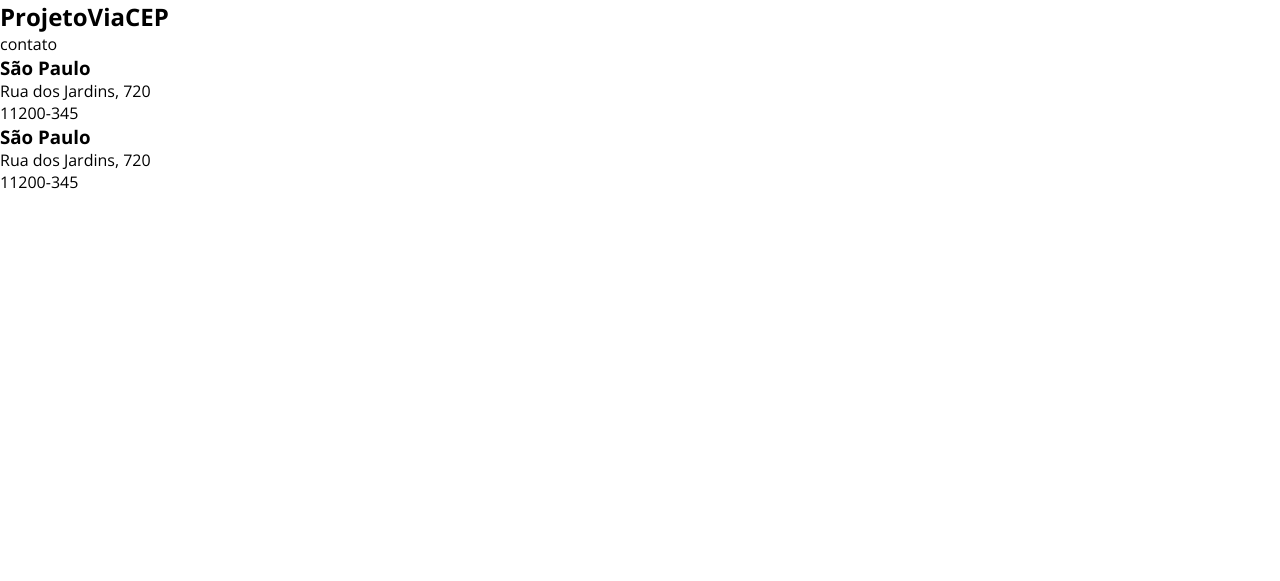
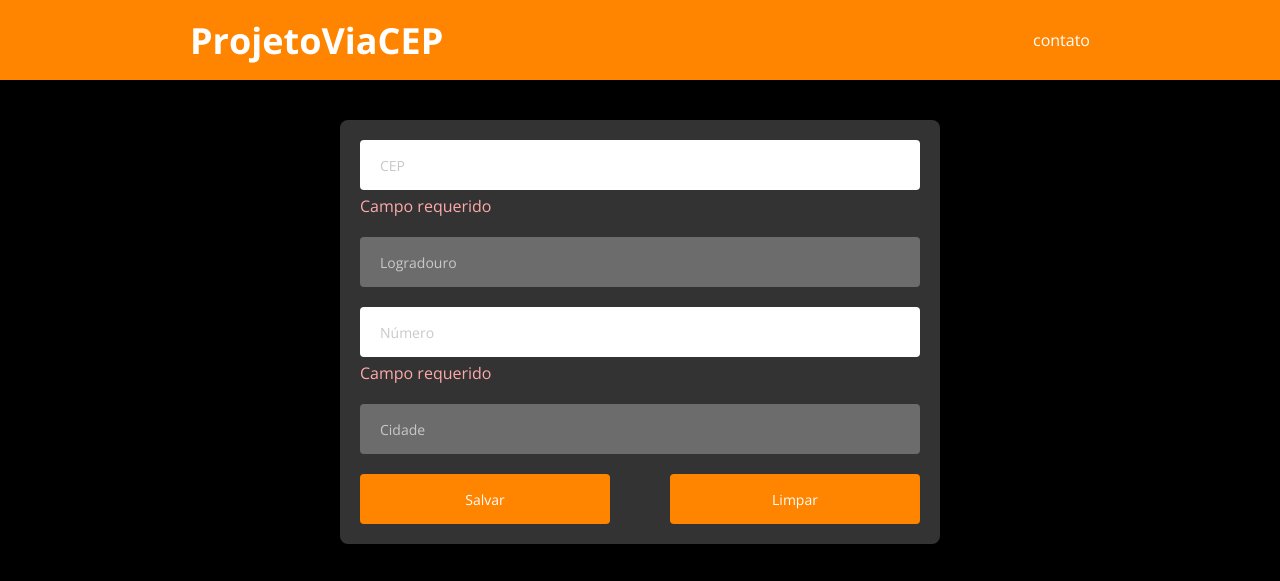
Before and after one commit to AJunior98/ProjetoViaCEP, a plain HTML site: page index.html in a window 1280 px wide. Drawn offline with nearby package versions, Linux system fonts and the light colour scheme.

Commit message:
Estilizando botões

```diff
--- a/css/styles.css
+++ b/css/styles.css
@@ -4,3 +4,98 @@
     margin: 0;
     font-family: 'Open Sans', sans-serif;
 }
+
+html, body {
+    background-color: #000;
+}
+
+.nav-container {
+    height: 80px;
+    background-color: #ff8400;
+    width: 100%;
+    padding: 0 20px;
+    display: flex;
+    align-items: center;
+}
+
+.nav-main {
+    width: 100%;
+    max-width: 900px;
+    margin: 0 auto;
+    display: flex;
+    align-items: center;
+    justify-content: space-between;
+}
+
+.nav-main h1{
+    color: #fff;
+    font-size: 36px;
+}
+
+.contact-link {
+    color: #fff;
+    cursor: pointer;
+}
+
+.form-container {
+    padding: 40px 20px;
+}
+
+.card-form {
+    background-color: #333;
+    width: 100%;
+    max-width: 600px;
+    margin: 0 auto;
+    border-radius: 8px;
+    padding: 20px;
+}
+
+.form-control {
+    margin-bottom: 20px;
+}
+
+.form-control label {
+    display: none;
+}
+
+.error-message {
+    margin-top: 5px;
+    color: #fAA;
+}
+
+.form-input {
+    height: 50px;
+    width: 100%;
+    border-radius: 4px;
+    padding: 0 20px;
+    font-size: 14px;
+    border: 0;
+}
+
+.form-input::placeholder {
+    color: #c9c9c9;
+}
+
+.btn-container {
+    display: flex;
+    justify-content: space-between;
+}
+
+.btn {
+    width: 250px;
+    height: 50px;
+    background-color: #ff8400;
+    border: 0;
+    border-radius: 4px;
+    color: #fff;
+    font-weight: bolt;
+    font-size: 14px;
+}
+
+.btn-left {
+    margin-right: 10px;
+}
+
+.btn-right {
+    marigin-left: 10px
+}
--- a/index.html
+++ b/index.html
@@ -1,5 +1,6 @@
 <!DOCTYPE html>
 <html lang="en">
+
 <head>
     <meta charset="UTF-8">
     <meta http-equiv="X-UA-Compatible" content="IE=edge">
@@ -8,21 +9,48 @@
 
     <link rel="preconnect" href="https://fonts.googleapis.com">
     <link rel="preconnect" href="https://fonts.gstatic.com" crossorigin>
-    <link href="https://fonts.googleapis.com/css2?family=Montserrat:wght@400;700&family=Open+Sans:wght@400;700&display=swap"
+    <link
+        href="https://fonts.googleapis.com/css2?family=Montserrat:wght@400;700&family=Open+Sans:wght@400;700&display=swap"
         rel="stylesheet">
 
     <link rel="stylesheet" href="css/styles.css">
 </head>
+
 <body>
-    <header>
-        <nav>
+    <header class="nav-container">
+        <nav class="nav-main">
             <h1>ProjetoViaCEP</h1>
-            <div>contato</div>
+            <div class="contact-link">contato</div>
         </nav>
     </header>
     <main>
-        <section id="form-section">
-
+        <section class="form-container" id="form-section">
+            <div class="card-form">
+                <form action="newAddress">
+                    <div class="form-control">
+                        <label for="cep">CEP:</label>
+                        <input name="cep" id="cep" class="form-input" type="text" placeholder="CEP">
+                        <div class="error-message">Campo requerido</div>
+                    </div>
+                    <div class="form-control">
+                        <label for="street">Logradouro:</label>
+                        <input name="street" id="street" type="text" class="form-input" placeholder="Logradouro" disabled>
+                    </div>
+                    <div class="form-control">
+                        <label for="number">Número:</label>
+                        <input name="number" id="number" type="text" class="form-input" placeholder="Número">
+                        <div class="error-message">Campo requerido</div>
+                    </div>
+                    <div class="form-control">
+                        <label for="city">Cidade:</label>
+                        <input name="city" id="city" type="text" class="form-input" placeholder="Cidade" disabled>
+                    </div>
+                    <div class="btn-container">
+                        <button class="btn btn-left" type="submit">Salvar</button>
+                        <button class="btn btn-right">Limpar</button>
+                    </div>
+                </form>
+            </div>
         </section>
         <section id="list-section">
             <div>
@@ -39,4 +67,5 @@
     </main>
 
 </body>
+
 </html>
```
